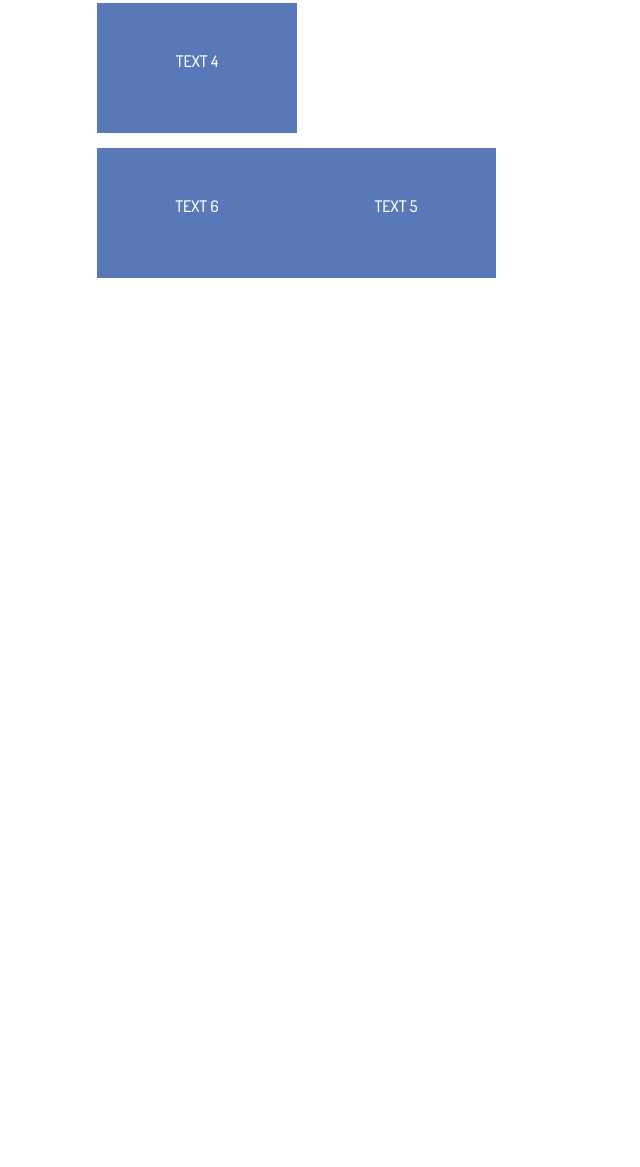
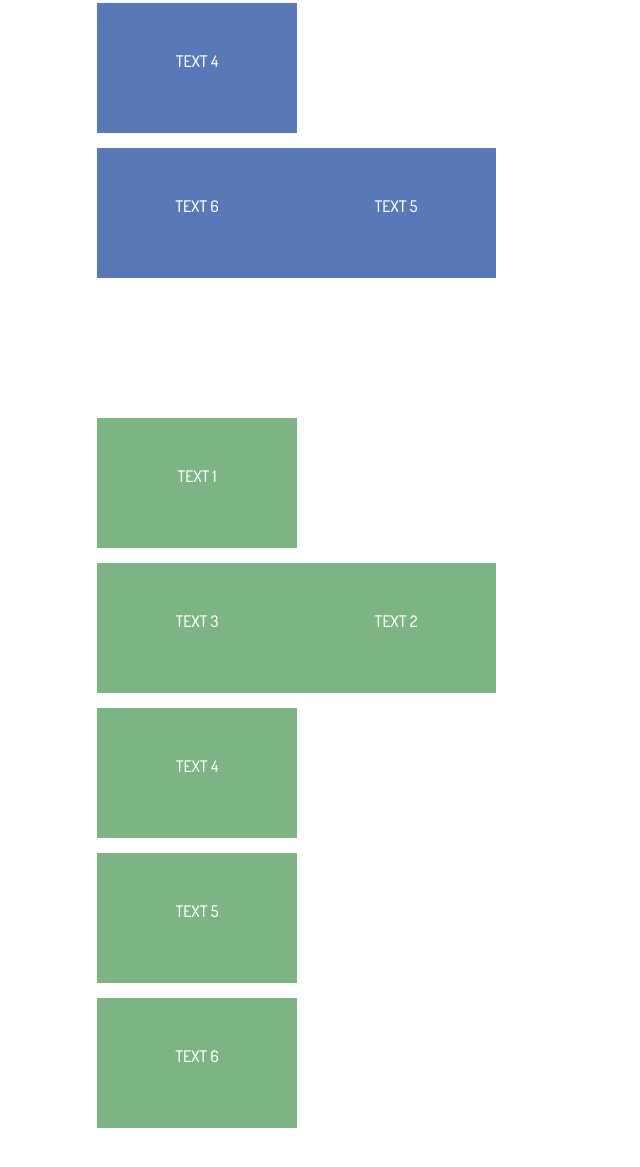
Before and after one commit to allahverdiyevashalala/Position, a plain HTML site: page index.html in a window 1280 px wide. Shown: the part 6207-7374 px from the top of the page, without its empty margins (0-640 px from the left). Before the commit the page ends 6550 px from the top, so only its background shows below. Drawn offline with nearby package versions, Linux system fonts and the light colour scheme.

Commit message:
_greentext.sass

```diff
--- /dev/null
+++ b/_greentext.sass
@@ -0,0 +1,17 @@
+#greentext
+    padding: 60px 0
+    .box
+        position: relative
+        .minibox
+            width: 200px
+            height: 130px
+            background-color: #7cb583
+            margin: 15px
+            h1
+                color: #ffff
+                text-align: center
+                padding: 50px
+        .box2
+            position: absolute
+            top: 130px
+            left: 199px
--- a/index.html
+++ b/index.html
@@ -325,6 +325,34 @@
                 </div>
             </div>
         </section>
+        <section id="greentext">
+            <div class="container">
+                <div class="row">
+                    <div class="col-md-12">
+                        <div class="box">
+                            <div class="minibox">
+                                <h1>TEXT 1</h1>
+                            </div>
+                            <div class="minibox box2">
+                                <h1>TEXT 2</h1>
+                            </div>
+                            <div class="minibox">
+                                <h1>TEXT 3</h1>
+                            </div>
+                            <div class="minibox">
+                                <h1>TEXT 4</h1>
+                            </div>
+                            <div class="minibox">
+                                <h1>TEXT 5</h1>
+                            </div>
+                            <div class="minibox">
+                                <h1>TEXT 6</h1>
+                            </div>
+                        </div>
+                    </div>
+                </div>
+            </div>
+        </section>
     </main>
 
     <footer>
--- a/style.sass
+++ b/style.sass
@@ -11,3 +11,4 @@
 @import demo
 @import brown
 @import text
+@import greentext
```
Also changed, not shown: style.css, 1 other file.
